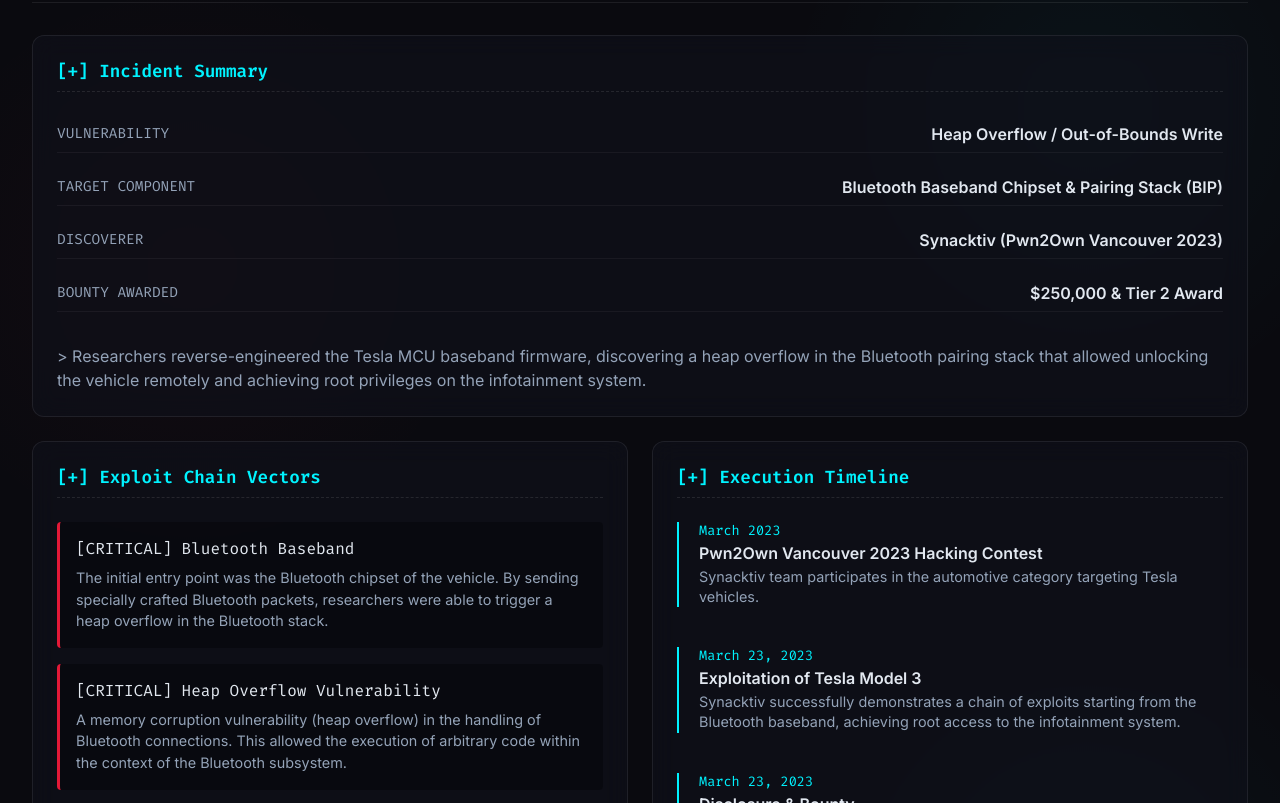
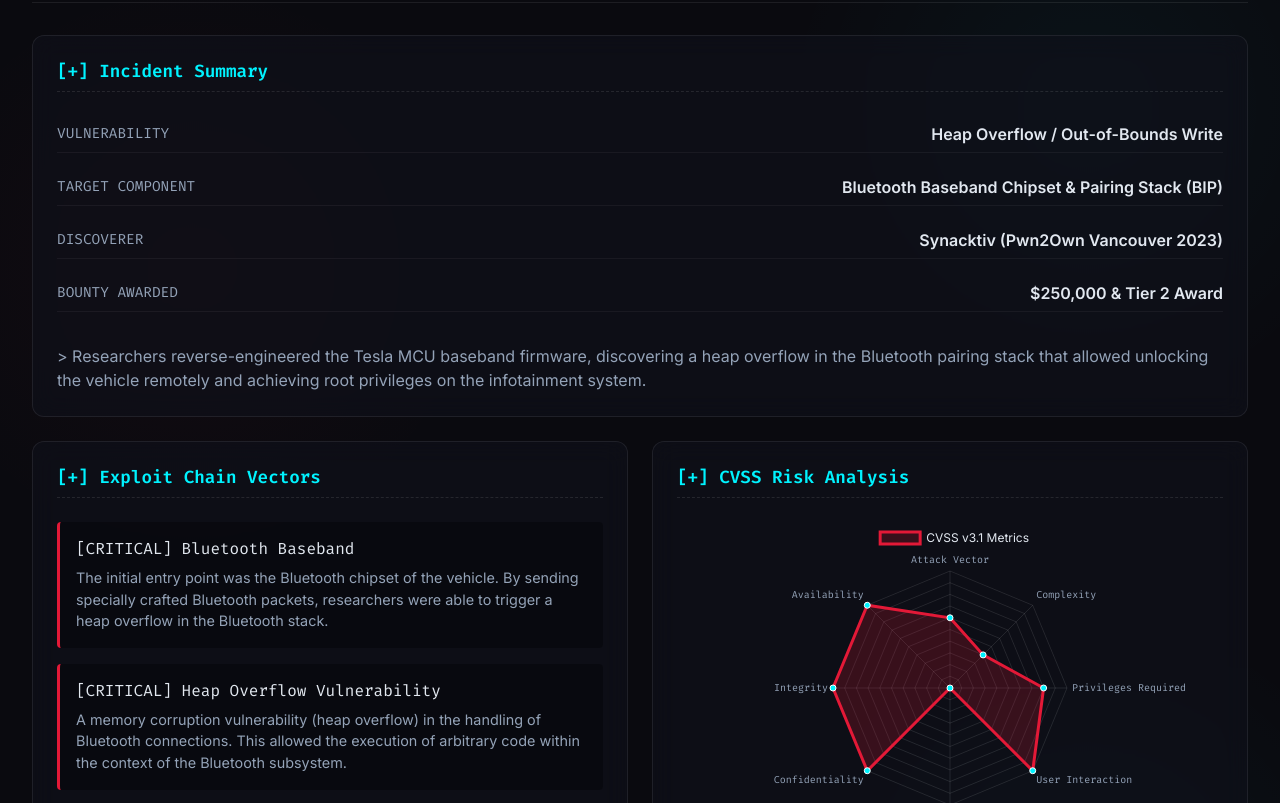
Before and after one commit to RedRiveRR/Tesla, a website built with Vite: page index.html in a window 1280 px wide. Shown: the part 132-935 px from the top of the page. Built offline with nearby package versions, Linux system fonts and the light colour scheme.

Commit message:
feat(ui): integrate Chart.js for CVSS risk visualization and update README

```diff
--- a/index.html
+++ b/index.html
@@ -9,6 +9,8 @@
     <link rel="preconnect" href="https://fonts.googleapis.com">
     <link rel="preconnect" href="https://fonts.gstatic.com" crossorigin>
     <link href="https://fonts.googleapis.com/css2?family=Fira+Code:wght@400;600&family=Inter:wght@300;400;600;800&display=swap" rel="stylesheet">
+    <!-- Chart.js for data visualization -->
+    <script src="https://cdn.jsdelivr.net/npm/chart.js"></script>
   </head>
   <body>
     <div class="dashboard-container">
@@ -37,6 +39,13 @@
           </div>
         </section>
 
+        <section class="glass-panel" id="risk-analysis">
+          <h2>[+] CVSS Risk Analysis</h2>
+          <div class="chart-container" style="position: relative; height:300px; width:100%; display:flex; justify-content:center;">
+            <canvas id="cvssChart"></canvas>
+          </div>
+        </section>
+
         <section class="glass-panel" id="timeline">
           <h2>[+] Execution Timeline</h2>
           <div id="timeline-content" class="content-box">
--- a/src/main.ts
+++ b/src/main.ts
@@ -1,10 +1,13 @@
 import incidentData from './lib/data/index.js';
+
+declare const Chart: any;
 
 document.addEventListener('DOMContentLoaded', () => {
   renderSummary(incidentData.summary);
   renderVectors(incidentData.vectors);
   renderTimeline(incidentData.timeline);
   renderMitigation(incidentData.mitigation);
+  renderChart();
 });
 
 function createDataRow(label: string, value: string): string {
@@ -79,3 +82,40 @@ function renderMitigation(mit: any) {
     </div>
   `;
 }
+
+function renderChart() {
+  const ctx = document.getElementById('cvssChart') as HTMLCanvasElement;
+  if (!ctx) return;
+
+  new Chart(ctx, {
+    type: 'radar',
+    data: {
+      labels: ['Attack Vector', 'Complexity', 'Privileges Required', 'User Interaction', 'Scope', 'Confidentiality', 'Integrity', 'Availability'],
+      datasets: [{
+        label: 'CVSS v3.1 Metrics',
+        data: [8, 7, 9, 10, 5, 10, 10, 10], // Simulated severity metrics
+        backgroundColor: 'rgba(227, 25, 55, 0.2)',
+        borderColor: '#E31937',
+        pointBackgroundColor: '#00f3ff',
+        pointBorderColor: '#fff',
+        pointHoverBackgroundColor: '#fff',
+        pointHoverBorderColor: '#00f3ff'
+      }]
+    },
+    options: {
+      responsive: true,
+      maintainAspectRatio: false,
+      scales: {
+        r: {
+          angleLines: { color: 'rgba(255, 255, 255, 0.1)' },
+          grid: { color: 'rgba(255, 255, 255, 0.1)' },
+          pointLabels: { color: '#94a3b8', font: { family: 'Fira Code', size: 10 } },
+          ticks: { display: false, max: 10, min: 0 }
+        }
+      },
+      plugins: {
+        legend: { labels: { color: '#e2e8f0', font: { family: 'Inter' } } }
+      }
+    }
+  });
+}
--- a/src/style.css
+++ b/src/style.css
@@ -136,7 +136,8 @@ body {
 /* Specific Grid Placements */
 #incident-summary { grid-column: span 12; }
 #attack-vectors { grid-column: span 6; }
-#timeline { grid-column: span 6; }
+#risk-analysis { grid-column: span 6; }
+#timeline { grid-column: span 12; }
 #mitigation { grid-column: span 12; }
 
 @media (max-width: 1024px) {
```
Also changed, not shown: README.md.
